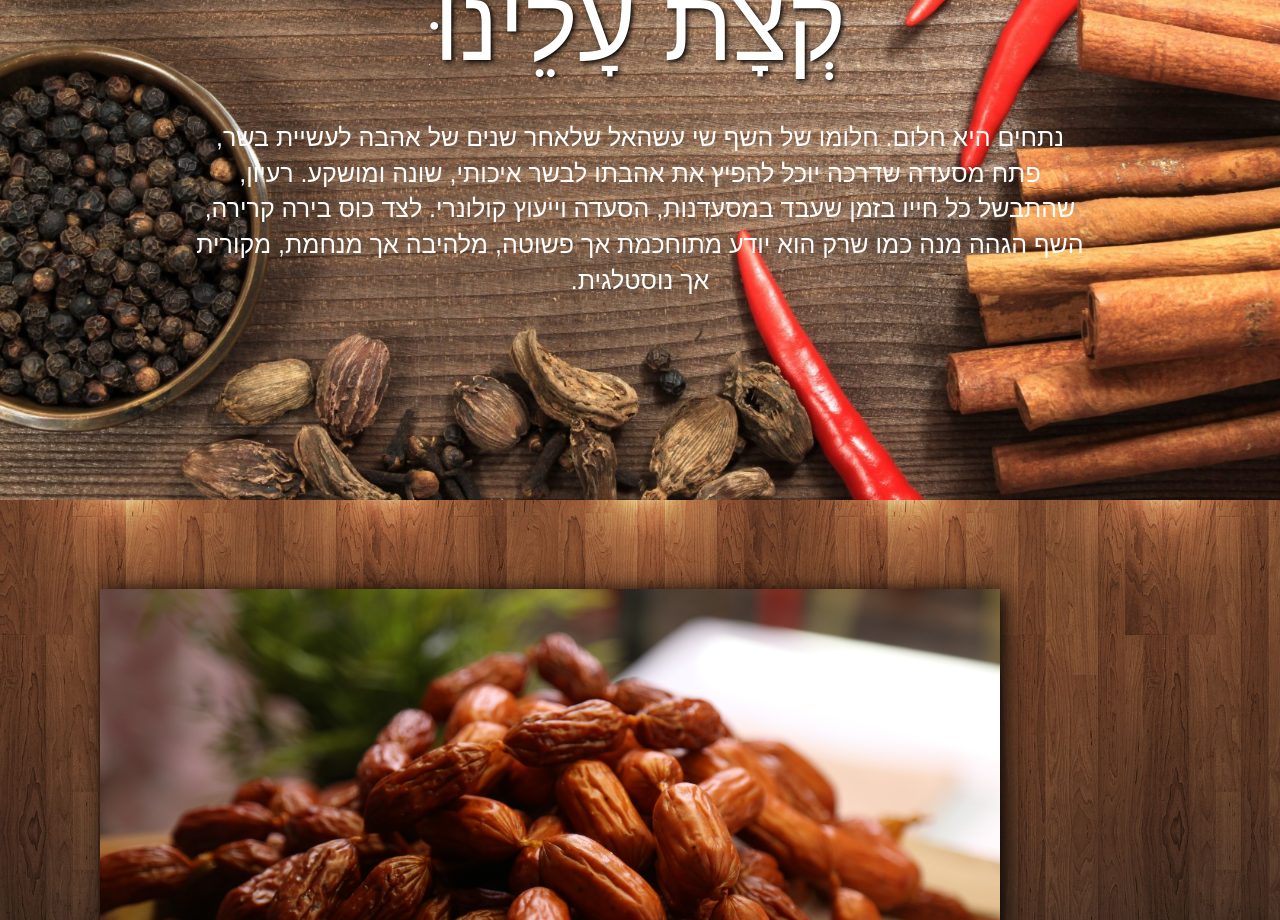
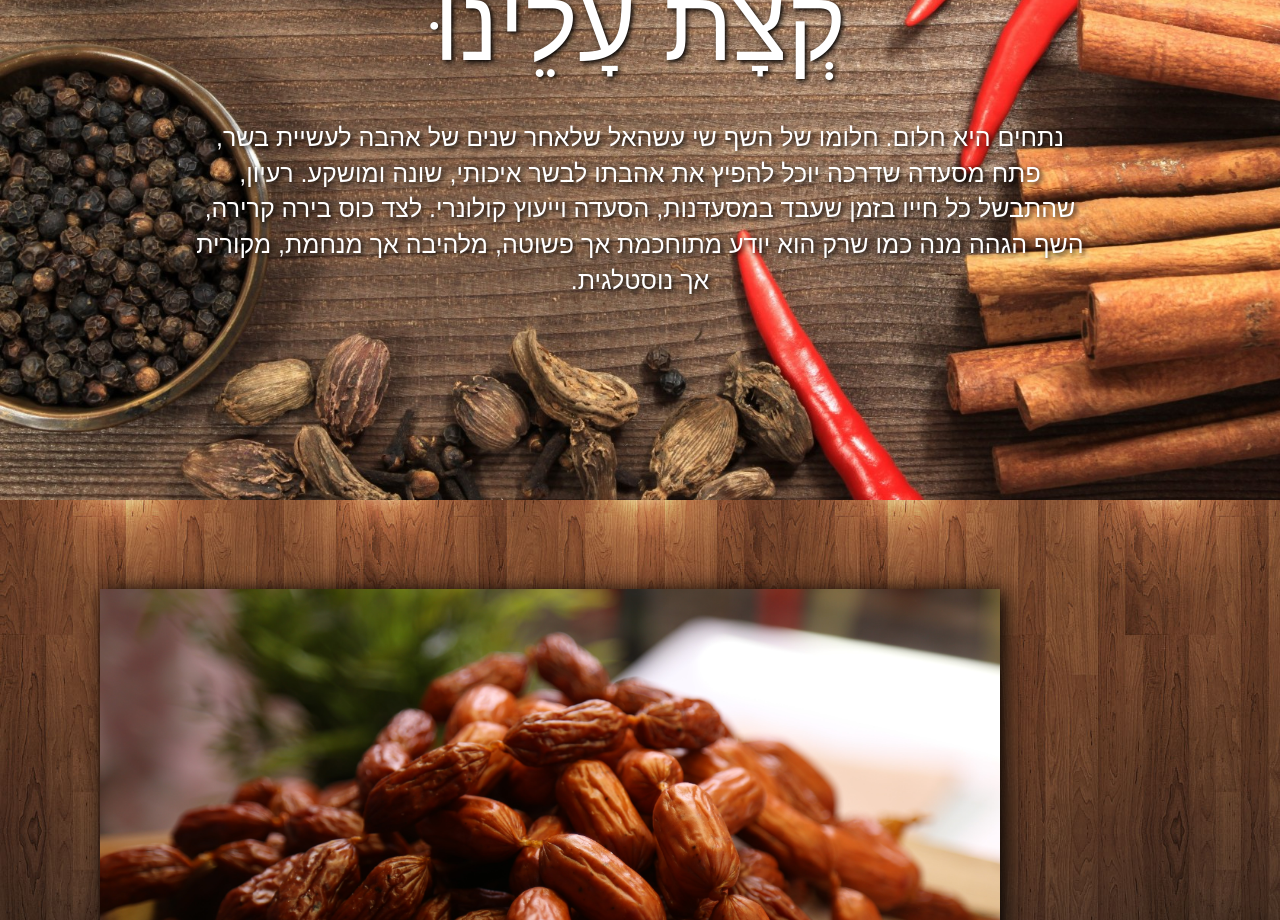
Before and after one commit to Netahim/Netahim.github.io, a plain HTML site: page index.html in a window 1280 px wide. Shown: the part 2040-2960 px from the top of the page. Drawn offline with nearby package versions, Linux system fonts and the light colour scheme; some packages are replaced by stand-ins of ours; a script that the page names is missing; files whose address does not match are found by name; a web font is replaced by a local one.

Commit message:
Add files via upload

```diff
--- a/css/netahim.css
+++ b/css/netahim.css
@@ -260,6 +260,7 @@ div #partThree{
     color:white;
     font-family: 'Alef Hebrew', Arial, verdana, 'sans serif';
     margin: auto;
+    text-shadow:2px 2px 5px black;
 }
 
 /* Start of Part Four */
```
